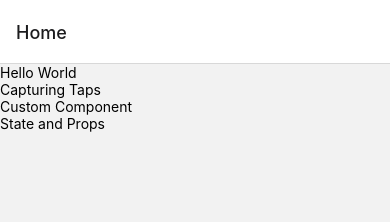
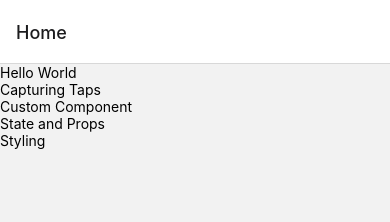
Before and after one commit to yubinjodev/react-native-exercises, a React Native app: screen /Home in a window 390 px wide. Shown: the top 222 px of the page. Built offline with nearby package versions, Linux system fonts and the light colour scheme.

Commit message:
start styling

```diff
--- a/components/Home.js
+++ b/components/Home.js
@@ -7,6 +7,7 @@ const Home = ({ navigation }) => {
     "Capturing Taps",
     "Custom Component",
     "State and Props",
+    "Styling",
   ];
 
   return (
--- a/components/Nav.js
+++ b/components/Nav.js
@@ -6,6 +6,7 @@ import HelloWorld from "./HelloWorld";
 import CapturingTaps from "./CapturingTaps";
 import CustomComponent from "./CustomComponent/CustomComponent";
 import StateAndProps from "./StateAndProps";
+import Styling from "./Styling";
 
 const Stack = createStackNavigator();
 
@@ -17,6 +18,7 @@ export const Nav = () => {
       <Stack.Screen name="Capturing Taps" component={CapturingTaps} />
       <Stack.Screen name="Custom Component" component={CustomComponent} />
       <Stack.Screen name="State and Props" component={StateAndProps} />
+      <Stack.Screen name="Styling" component={Styling} />
     </Stack.Navigator>
   );
 };
--- a/components/Styling.js
+++ b/components/Styling.js
@@ -0,0 +1,7 @@
+import { StyleSheet, View, Text } from "react-native";
+
+const Styling = () => {
+  return <View>Styling</View>;
+};
+
+export default Styling;
```
